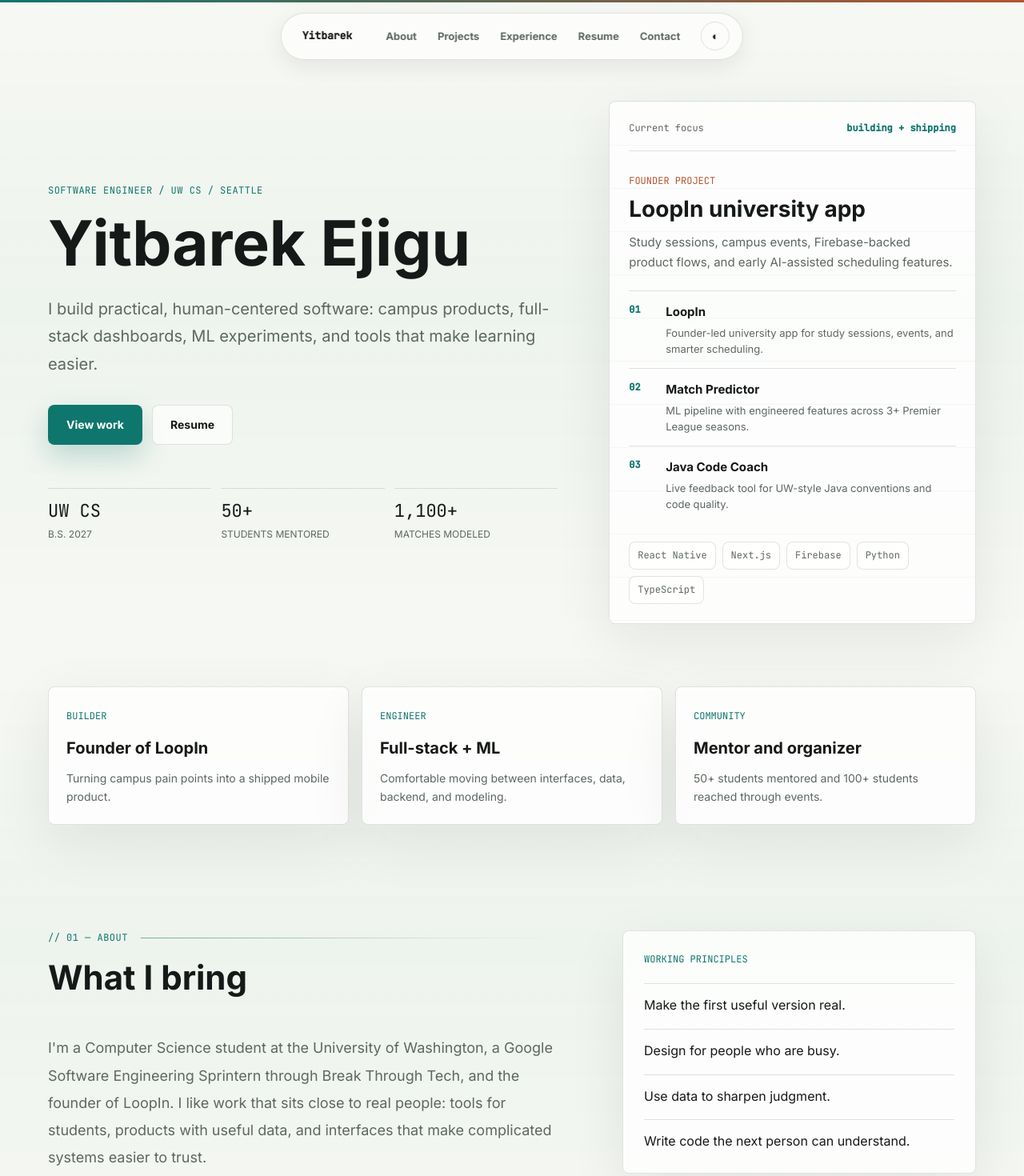
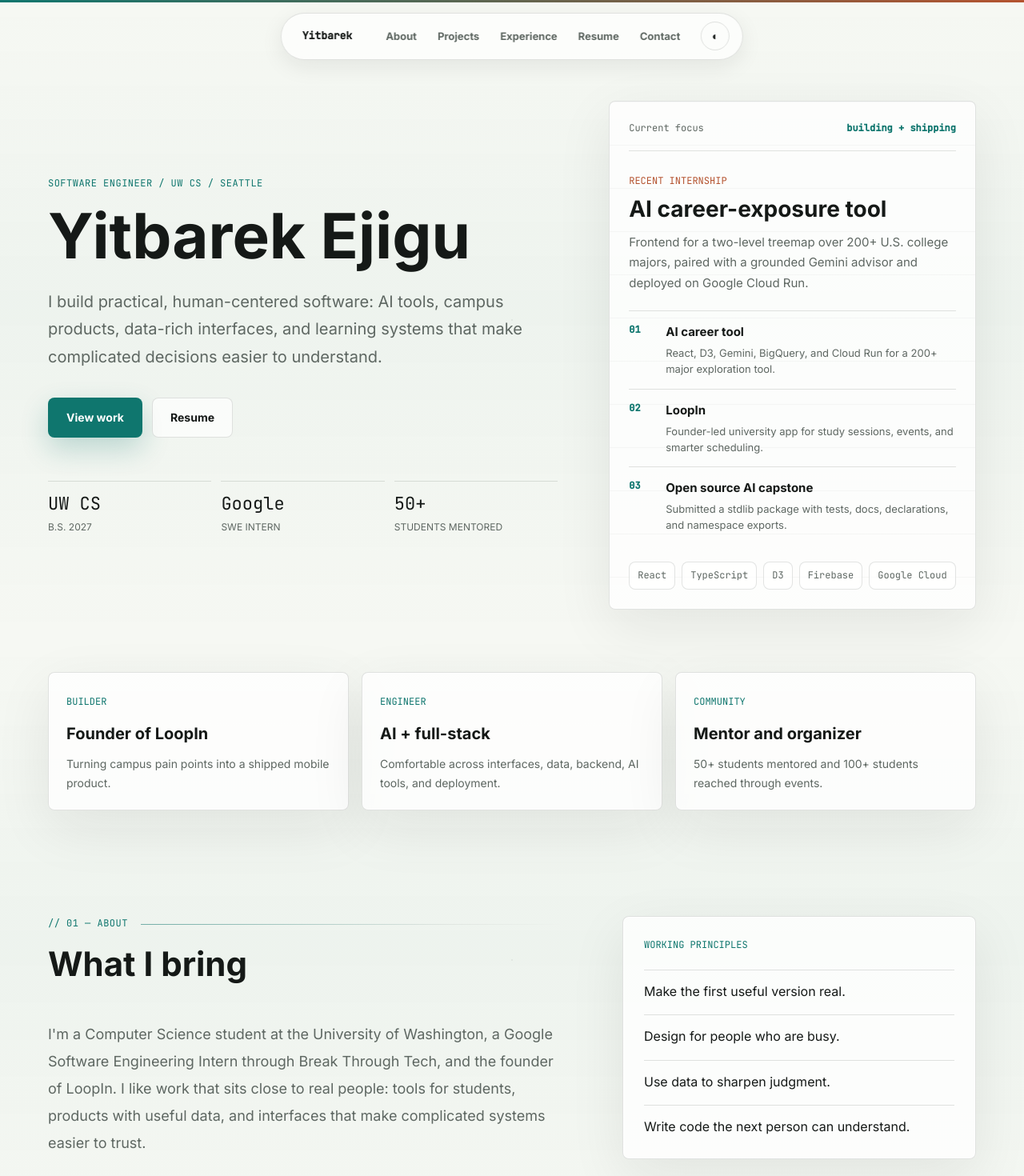
Before and after one commit to necromancerrr/my-portfolio, a Next.js app: page / in a window 1280 px wide. Shown: the top 1470 px of the page at 80% size. Built offline with nearby package versions, Linux system fonts and the light colour scheme.

Commit message:
Update resume and portfolio content

```diff
--- a/src/app/globals.css
+++ b/src/app/globals.css
@@ -751,6 +751,40 @@ section[id] {
   transform: translateY(-1px);
 }
 
+.development-grid {
+  display: grid;
+  grid-template-columns: repeat(2, minmax(0, 1fr));
+  gap: 14px;
+  margin-top: 18px;
+}
+
+.development-card {
+  background: var(--card-bg);
+  border: 1px solid var(--glass-border);
+  border-radius: 8px;
+  box-shadow: var(--card-shadow), var(--glass-inner-border);
+  padding: 22px;
+}
+
+.development-card span {
+  color: var(--primary-color);
+  font-family: var(--font-mono), monospace;
+  font-size: 12px;
+  text-transform: uppercase;
+}
+
+.development-card h3 {
+  margin-top: 10px;
+  font-size: 20px;
+}
+
+.development-card p {
+  margin-top: 12px;
+  color: var(--text-muted);
+  font-size: 14px;
+  line-height: 1.7;
+}
+
 .contact-section {
   padding: 116px 0 0;
 }
@@ -864,7 +898,8 @@ section[id] {
   }
 
   .signal-grid,
-  .project-grid {
+  .project-grid,
+  .development-grid {
     grid-template-columns: 1fr;
   }
 
--- a/src/app/layout.tsx
+++ b/src/app/layout.tsx
@@ -20,7 +20,7 @@ const jetbrainsMono = JetBrains_Mono({
 const siteUrl = 'https://my-portfolio-eta-mocha-48.vercel.app';
 const title = 'Yitbarek Ejigu | Software Engineer';
 const description =
-  'Portfolio of Yitbarek Ejigu — Computer Science student at the University of Washington, full-stack developer, founder of LoopIn, and Software Engineering Sprintern at Google.';
+  'Portfolio of Yitbarek Ejigu — Computer Science student at the University of Washington, AI and full-stack builder, founder of LoopIn, and Software Engineering Intern at Google.';
 
 export const metadata: Metadata = {
   metadataBase: new URL(siteUrl),
--- a/src/app/page.tsx
+++ b/src/app/page.tsx
@@ -8,6 +8,16 @@ import ScrollProgress from '@/components/ScrollProgress';
 import SectionHeading from '@/components/SectionHeading';
 
 const projects = [
+  {
+    title: 'AI Career-Exposure Tool',
+    role: 'Google SWE intern',
+    description:
+      'Frontend for an AI career-exposure tool with a two-level D3 treemap over 200+ U.S. college majors, sized by graduate count and colored by AI-exposure score.',
+    impact: 'Helped cut advisor time-to-first-token from 8.2s to 1.0s on a 4-person team.',
+    tags: ['React', 'TypeScript', 'D3', 'Gemini', 'Cloud Run'],
+    date: 'Jul 2026 - Aug 2026',
+    status: 'COMPLETE',
+  },
   {
     title: 'LoopIn - University App',
     role: 'Founder and developer',
@@ -29,13 +39,13 @@ const projects = [
     status: 'COMPLETE',
   },
   {
-    title: 'Real-Time Stock Market App',
-    role: 'Full-stack developer',
+    title: '@stdlib/symbol/to-string-tag',
+    role: 'Open-source contributor',
     description:
-      'Dashboard concept with live prices, interactive charts, Redis-backed data paths, and AI-assisted market summaries.',
-    impact: 'Combines financial data, latency-aware UI, and plain-English insights.',
-    tags: ['Next.js 14', 'TypeScript', 'Redis'],
-    date: 'Sep 2025 - Present',
+      'Authored and submitted a new stdlib package with implementation, tests, TypeScript declarations, docs, and namespace exports.',
+    impact: '11-file contribution shaped around existing codebase patterns instead of rule suppression.',
+    tags: ['JavaScript', 'TypeScript', 'Testing', 'Docs'],
+    date: 'Jun 2026 - Present',
     status: 'IN_PROGRESS',
   },
   {
@@ -78,28 +88,29 @@ const skills = [
   {
     category: 'Product interfaces',
     summary: 'I build flows that feel clear, responsive, and usable on real devices.',
-    items: ['React', 'Next.js', 'React Native', 'TypeScript', 'JavaScript'],
+    items: ['React', 'Next.js', 'React Native', 'TypeScript', 'JavaScript', 'D3'],
   },
   {
     category: 'Data and backend',
     summary: 'I can take an idea from data model to working product behavior.',
-    items: ['Python', 'Firebase', 'Node.js', 'SQL', 'MySQL', 'Redis'],
+    items: ['Python', 'Firebase', 'Node.js', 'SQL', 'MySQL', 'Redis', 'Google Cloud'],
   },
   {
     category: 'Systems and tools',
     summary: 'I am comfortable shipping, debugging, documenting, and collaborating.',
-    items: ['Java', 'C/C++', 'AWS', 'Docker', 'Git', 'Figma', 'Jupyter'],
+    items: ['Java', 'C/C++', 'AWS', 'Docker', 'Git', 'Claude Code', 'Figma', 'Jupyter'],
   },
 ];
 
 const experiences = [
   {
-    role: 'Software Engineering Sprintern',
-    company: 'Google + Break Through Tech',
-    date: 'Jul 2026',
+    role: 'Software Engineering Intern',
+    company: 'Google, Breakthrough Sprintern',
+    date: 'Jul 2026 - Aug 2026',
     points: [
-      "Selected for Break Through Tech's competitive 3-week Sprinternship program placing CS students at leading tech companies.",
-      'Collaborated with engineers on a team project with a sprint timeline and production-quality expectations.',
+      'Built the frontend for an AI career-exposure tool using Vite, React, TypeScript, and D3.',
+      'Rendered a two-level treemap over 200+ U.S. college majors with search and click-through to a grounded Gemini advisor.',
+      'Helped reduce advisor time-to-first-token from 8.2s to 1.0s and deployed with Cloud Run, Cloud Build, BigQuery, API-key auth, rate limiting, and cost controls.',
     ],
   },
   {
@@ -141,6 +152,21 @@ const experiences = [
   },
 ];
 
+const development = [
+  {
+    title: 'CodePath AI 110',
+    status: 'Completed 2026',
+    detail:
+      'Built four AI projects spanning debugging, ML evaluation, recommendation systems, applied AI system design, RAG pipelines, and agentic workflows.',
+  },
+  {
+    title: 'CodePath AI 301',
+    status: 'In progress',
+    detail:
+      'Open-source capstone focused on production contribution habits: tests, TypeScript declarations, docs, namespace exports, and codebase-aligned implementation.',
+  },
+];
+
 const signals = [
   {
     label: 'Builder',
@@ -149,8 +175,8 @@ const signals = [
   },
   {
     label: 'Engineer',
-    value: 'Full-stack + ML',
-    detail: 'Comfortable moving between interfaces, data, backend, and modeling.',
+    value: 'AI + full-stack',
+    detail: 'Comfortable across interfaces, data, backend, AI tools, and deployment.',
   },
   {
     label: 'Community',
@@ -199,7 +225,7 @@ export default function Home() {
               <AnimatedSection delay={0.1}>
                 <p className="about-copy">
                   I&apos;m a Computer Science student at the University of Washington, a Google
-                  Software Engineering Sprintern through Break Through Tech, and the founder of
+                  Software Engineering Intern through Break Through Tech, and the founder of
                   LoopIn. I like work that sits close to real people: tools for students, products
                   with useful data, and interfaces that make complicated systems easier to trust.
                 </p>
@@ -267,6 +293,16 @@ export default function Home() {
                 <ExperienceCard key={`${exp.role}-${exp.company}`} {...exp} index={index} />
               ))}
             </div>
+
+            <div className="development-grid">
+              {development.map((item) => (
+                <article className="development-card" key={item.title}>
+                  <span>{item.status}</span>
+                  <h3>{item.title}</h3>
+                  <p>{item.detail}</p>
+                </article>
+              ))}
+            </div>
           </div>
         </section>
 
--- a/src/app/resume/page.tsx
+++ b/src/app/resume/page.tsx
@@ -252,7 +252,7 @@ export default function ResumePage() {
                     textAlign: 'center',
                 }}
             >
-                Last updated: July 2026
+                Last updated: August 2026
             </motion.p>
         </div>
     );
--- a/src/components/Hero.tsx
+++ b/src/components/Hero.tsx
@@ -6,26 +6,26 @@ import { useRef } from 'react';
 
 const proofPoints = [
     { value: 'UW CS', label: 'B.S. 2027' },
+    { value: 'Google', label: 'SWE intern' },
     { value: '50+', label: 'students mentored' },
-    { value: '1,100+', label: 'matches modeled' },
 ];
 
 const selectedWork = [
+    {
+        title: 'AI career tool',
+        detail: 'React, D3, Gemini, BigQuery, and Cloud Run for a 200+ major exploration tool.',
+    },
     {
         title: 'LoopIn',
         detail: 'Founder-led university app for study sessions, events, and smarter scheduling.',
     },
     {
-        title: 'Match Predictor',
-        detail: 'ML pipeline with engineered features across 3+ Premier League seasons.',
-    },
-    {
-        title: 'Java Code Coach',
-        detail: 'Live feedback tool for UW-style Java conventions and code quality.',
+        title: 'Open source AI capstone',
+        detail: 'Submitted a stdlib package with tests, docs, declarations, and namespace exports.',
     },
 ];
 
-const stack = ['React Native', 'Next.js', 'Firebase', 'Python', 'TypeScript'];
+const stack = ['React', 'TypeScript', 'D3', 'Firebase', 'Google Cloud'];
 
 export default function Hero() {
     const sectionRef = useRef<HTMLElement>(null);
@@ -52,8 +52,9 @@ export default function Hero() {
                     <p className="hero-eyebrow">Software engineer / UW CS / Seattle</p>
                     <h1 className="hero-title">Yitbarek Ejigu</h1>
                     <p className="hero-lede">
-                        I build practical, human-centered software: campus products, full-stack
-                        dashboards, ML experiments, and tools that make learning easier.
+                        I build practical, human-centered software: AI tools, campus products,
+                        data-rich interfaces, and learning systems that make complicated decisions
+                        easier to understand.
                     </p>
 
                     <div className="hero-actions">
@@ -88,11 +89,11 @@ export default function Hero() {
                     </div>
 
                     <div className="workbench-focus">
-                        <span className="workbench-kicker">Founder project</span>
-                        <h2>LoopIn university app</h2>
+                        <span className="workbench-kicker">Recent internship</span>
+                        <h2>AI career-exposure tool</h2>
                         <p>
-                            Study sessions, campus events, Firebase-backed product flows, and early
-                            AI-assisted scheduling features.
+                            Frontend for a two-level treemap over 200+ U.S. college majors, paired
+                            with a grounded Gemini advisor and deployed on Google Cloud Run.
                         </p>
                     </div>
 
```
Also changed, not shown: 1 other file (tests, documents, lock files or other folders).
